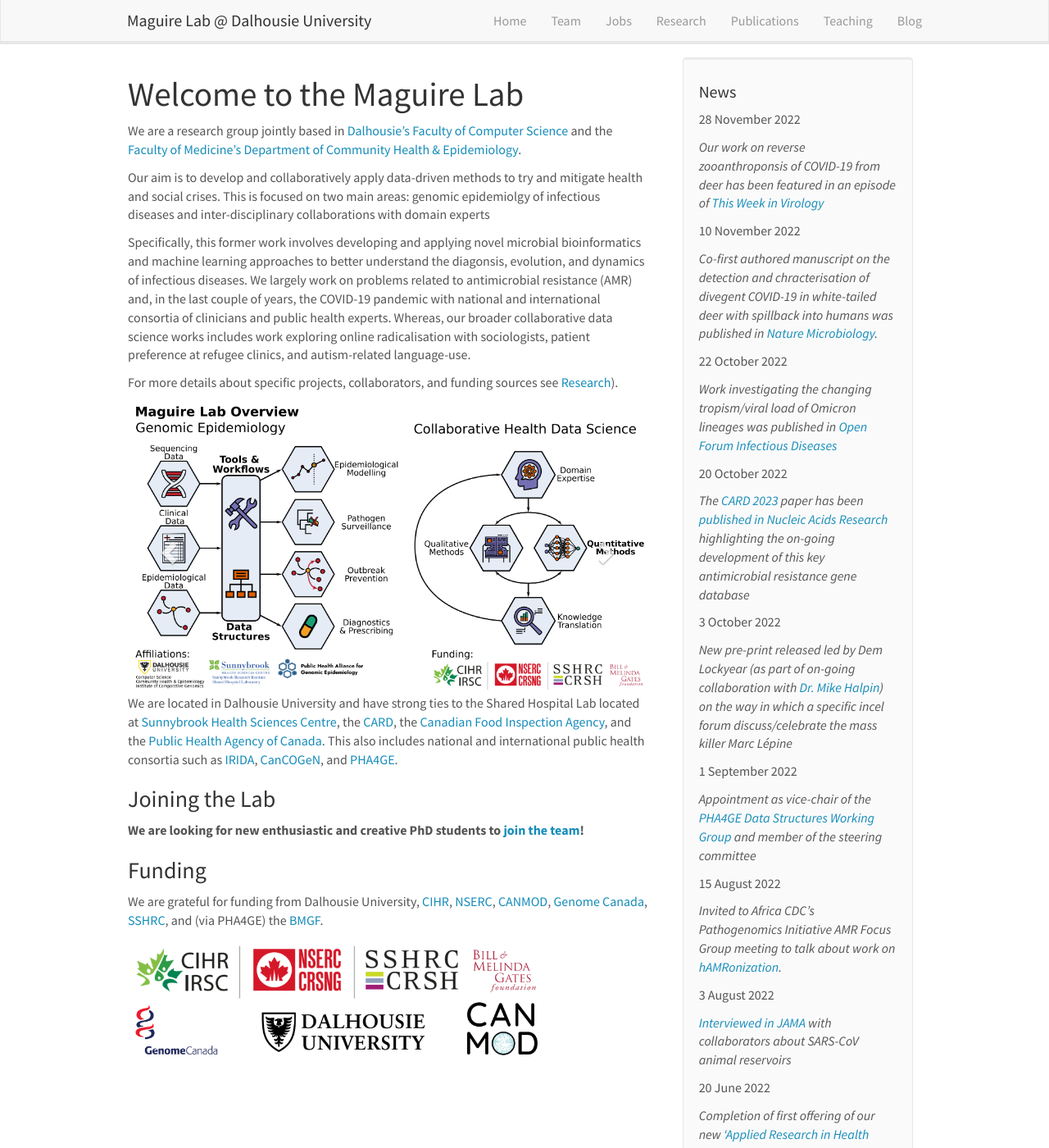
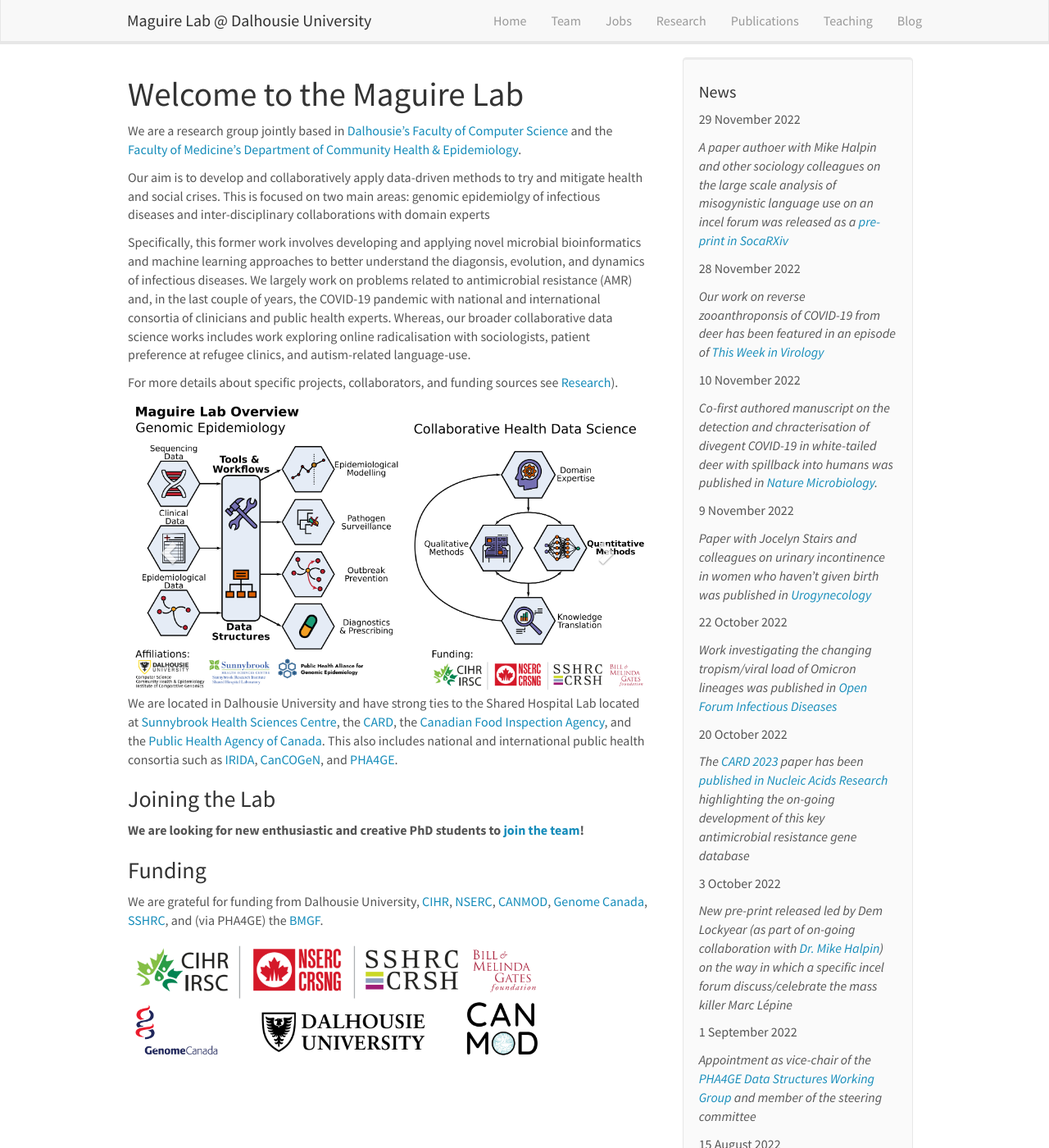
Before and after one commit to maguire-lab/maguire-lab.github.io, a Jekyll site: the page built from _pages/home.md, in a window 1280 px wide and 1400 px high. Shown: the whole window at 82% size. Built offline with Jekyll 4.4.1, drawn with Linux system fonts in a browser that asks for light colours; nearby versions of some CDN libraries; some of the changed text lies outside the part shown.

Commit message:
Add more papers to update list

```diff
--- a/_data/news.yml
+++ b/_data/news.yml
@@ -1,7 +1,11 @@
+- date: 29 November 2022
+  headline: "A paper authoer with Mike Halpin and other sociology colleagues on the large scale analysis of misogynistic language use on an incel forum was released as a [pre-print in SocaRXiv](https://osf.io/preprints/socarxiv/t9p2c/)"
 - date: 28 November 2022
   headline: "Our work on reverse zooanthroponsis of COVID-19 from deer has been featured in an episode of [This Week in Virology](https://www.microbe.tv/twiv/twiv-958/)"
 - date: 10 November 2022
   headline: "Co-first authored manuscript on the detection and chracterisation of divegent COVID-19 in white-tailed deer with spillback into humans was published in [Nature Microbiology](https://pubmed.ncbi.nlm.nih.gov/36357713/)."
+- date: 9 November 2022
+  headline: "Paper with Jocelyn Stairs and colleagues on urinary incontinence in women who haven't given birth was published in [Urogynecology](https://journals.lww.com/fpmrs/Fulltext/9900/Prevalence_and_Risk_Factors_for_Urinary.47.aspx)"
 - date: 22 October 2022
   headline: "Work investigating the changing tropism/viral load of Omicron lineages was published in [Open Forum Infectious Diseases](https://academic.oup.com/ofid/advance-article/doi/10.1093/ofid/ofac564/6769953)"
 - date: 20 October 2022
```
Also changed, not shown: _pages/research.md (+1 -1 lines).
